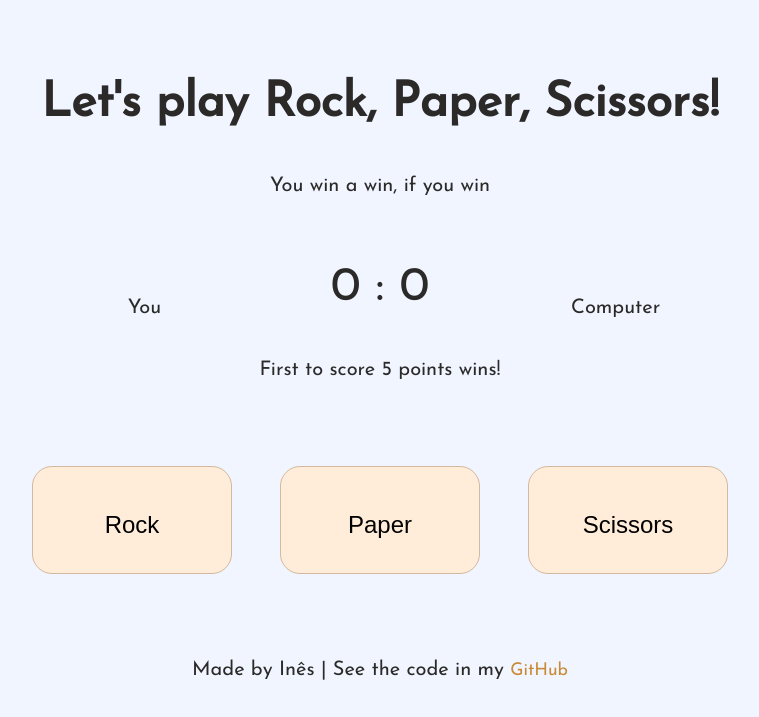
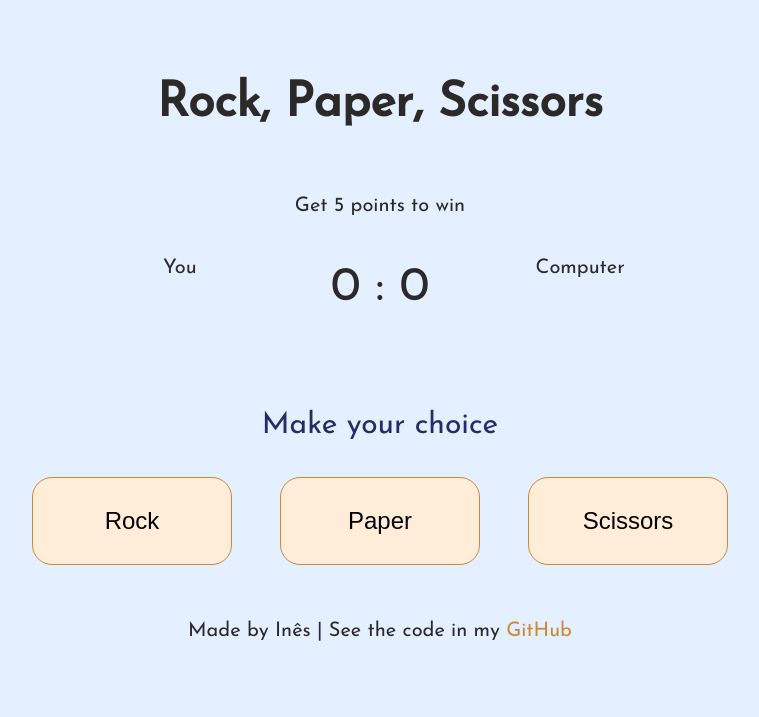
Before and after one commit to inesber/rock-paper-scissors, a plain HTML site: page index.html in a window 1280 px wide. Shown: the whole page, without its empty margins (260-1019 px from the left). Drawn offline with Linux system fonts and the light colour scheme.

Commit message:
Tweaked HTML and CSS

```diff
--- a/index.html
+++ b/index.html
@@ -8,8 +8,7 @@
     <title>Rock, Paper, Scissors</title>
 </head>
 <body>
-    <h1>Let's play Rock, Paper, Scissors!</h1>
-    <p>You win a win, if you win</p>
+    <h1>Rock, Paper, Scissors</h1>
 
     <div class="game-arena">
         <div class="player">
@@ -17,14 +16,16 @@
         </div>
 
         <div class="score">
+            <p id="result">Get 5 points to win</p>
             <p id="currentScore">0 : 0</p>
-            <p id="result">First to score 5 points wins!</p>
         </div>
 
         <div class="player">
             <p>Computer</p>
         </div>
     </div>
+
+    <p class="choice-prompt">Make your choice</p>
 
     <div class="round-decision">
         <div id="user"></div>
--- a/style.css
+++ b/style.css
@@ -4,7 +4,7 @@
 
 
 body {
-    background-color: #f0f5ff;
+    background-color: #e4f0ff;
     font-family: 'Josefin Sans', sans-serif;
     font-size: 1.25rem;
     color: #2b2a28;
@@ -47,6 +47,12 @@ h1 {
     font-size: 3rem;
 }
 
+.choice-prompt {
+    font-size: 30px;
+    color: #252b65;
+    margin: 50px 0 0 0;
+}
+
 .round-decision>div {
     align-items: center;
     height: 10rem;
@@ -63,15 +69,15 @@ h1 {
     gap: 3rem;
 }
 
-.round-choices>button {
+.round-choices>button, #replay {
     width: 200px;
-    padding-top: 20px;
-    padding-bottom: 10px;
+    padding-top: 5px;
+    padding-bottom: 5px;
     background-color: #ffedda;
-    border: 1px solid #d3b99f;
+    border: 1px solid #c88a35;
     border-radius: 20px;
     font-size: 1.5rem;
-    margin: 50px 0;
+    margin: 20px 0;
 }
 
 button:hover {
@@ -80,12 +86,8 @@ button:hover {
 
 
 a {
-    margin: 2rem auto 0.5rem;
     text-decoration: none;
     color: #c88a35;
-    font-size: 1.1rem;
-    margin-top: 1rem;
-    margin-bottom: 0.5;
 }
 
 a:hover {
```
